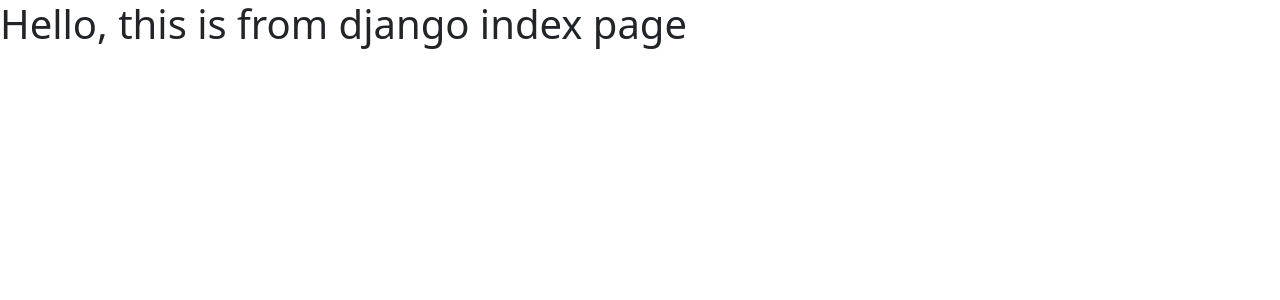
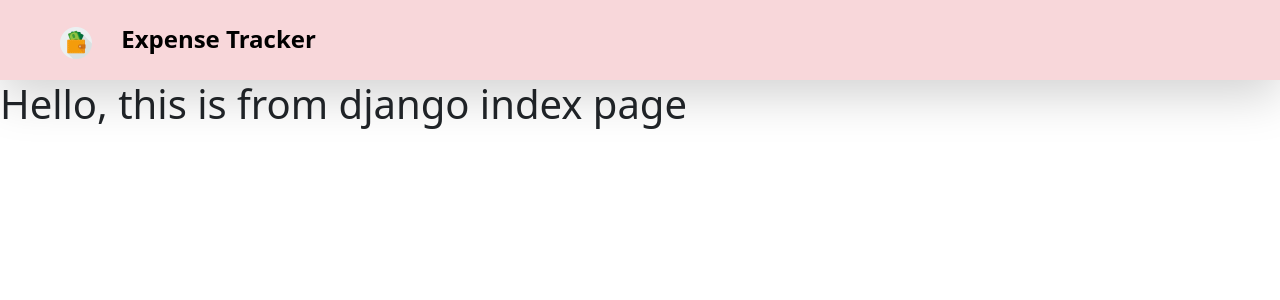
Before and after one commit to karthi-mr/expense-tracker-Django, a Django app: page / in a window 1280 px wide. Shown: the top 300 px of the page. Run offline with Django 5.2, Linux system fonts and the light colour scheme.

Commit message:
added custom style & navbar

```diff
--- /dev/null
+++ b/expense/static/css/style.css
@@ -0,0 +1,8 @@
+.navbar-img {
+  height: 2rem;
+}
+
+.navbar-title {
+  font-weight: bold;
+  font-size: 1.5rem;
+}
--- a/expense/templates/expense/base.html
+++ b/expense/templates/expense/base.html
@@ -1,3 +1,4 @@
+{% load static %}
 <!doctype html>
 <html lang="en">
 
@@ -10,10 +11,12 @@
             rel="stylesheet"
             integrity="sha384-T3c6CoIi6uLrA9TneNEoa7RxnatzjcDSCmG1MXxSR1GAsXEV/Dwwykc2MPK8M2HN"
             crossorigin="anonymous">
+        <!-- custom style -->
+        <link rel="stylesheet" href="{% static 'css/style.css' %}">
     </head>
 
     <body>
-
+        {% include "expense/navbar.html" %}
         {% block body %}
         {% endblock body %}
 
--- /dev/null
+++ b/expense/templates/expense/navbar.html
@@ -0,0 +1,9 @@
+{% load static %}
+<nav class="navbar navbar-expand bg-danger-subtle px-5 py-3 shadow-lg">
+    <div class="container-fluid">
+        <a href="#" class="navbar-brand">
+            <img src="{% static 'image/logo.png' %}" alt="expense-img" class="navbar-img">
+            <span class="navbar-title ms-4">Expense Tracker</span>
+        </a>
+    </div>
+</nav>
```
Also changed, not shown: db.sqlite3, expense/static/image/delete.png (added), expense/static/image/edit.png (added), expense/static/image/logo.png (added).
